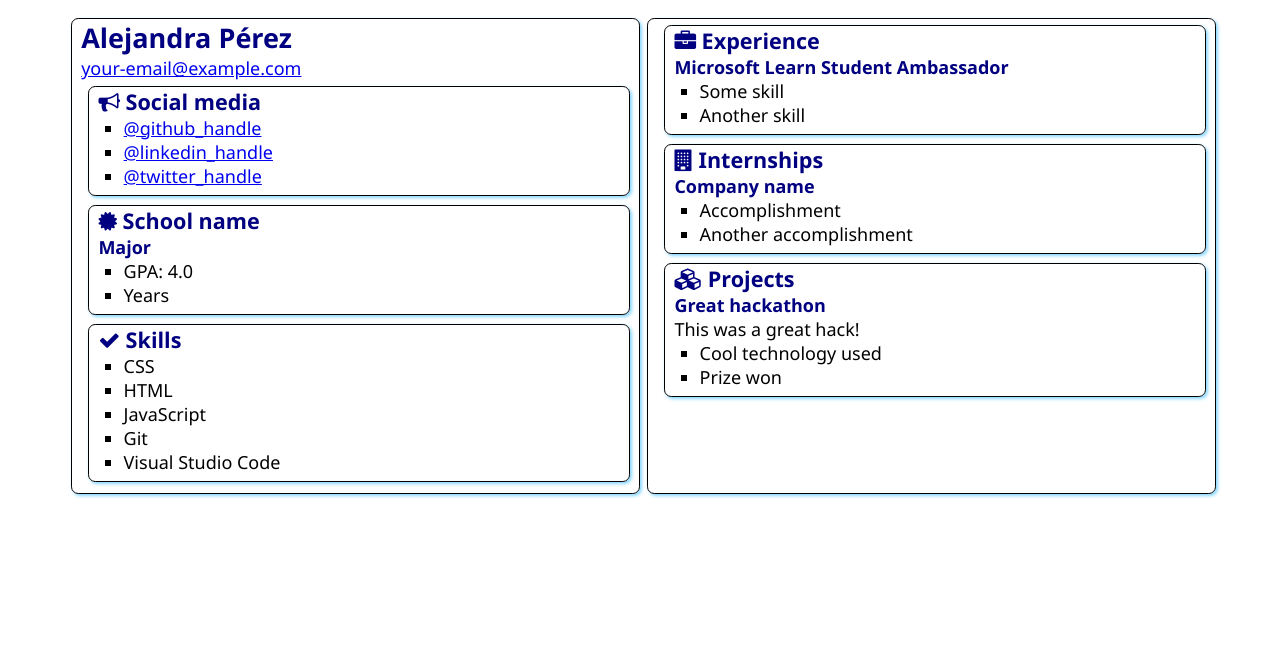
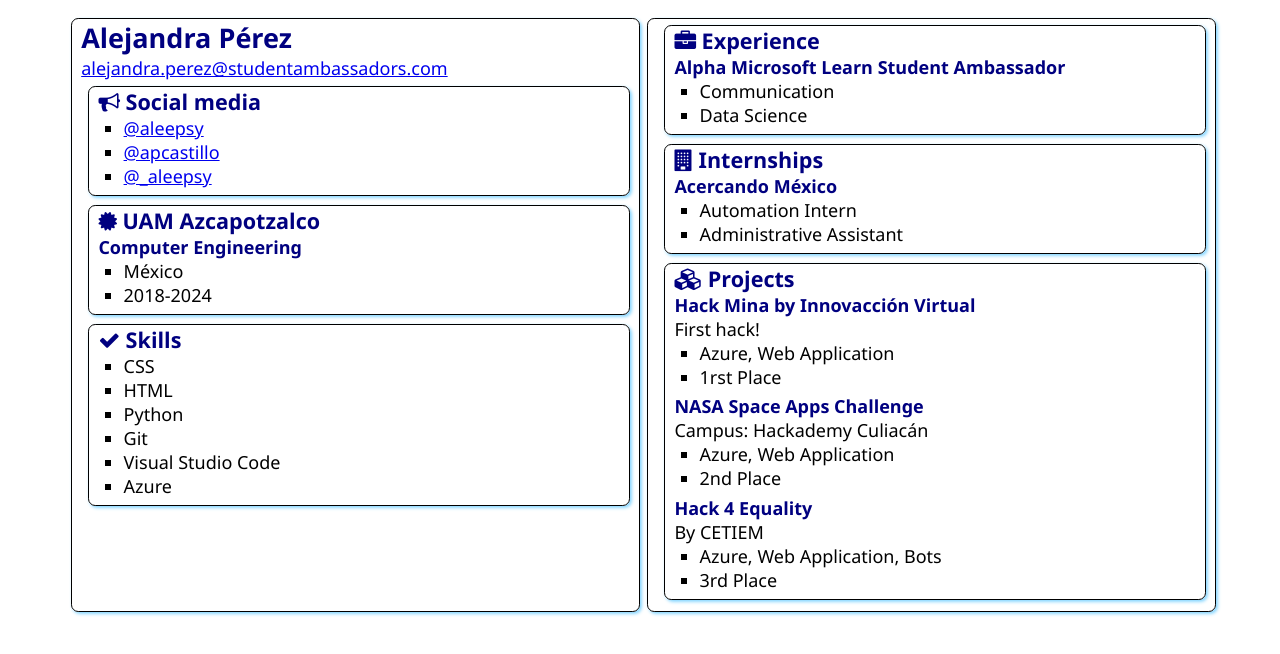
Before and after one commit to aleepsy/SATechnicalOnboarding, a plain HTML site: page src/index.html in a window 1280 px wide. Drawn offline with Linux system fonts and the light colour scheme.

Commit message:
Added my Info
Added my information.

```diff
--- a/src/index.html
+++ b/src/index.html
@@ -13,7 +13,7 @@
     <main>
         <article class="box">
             <h1>Alejandra Pérez</h1>
-            <div><a href="mailto:your.email@example.com">your-email@example.com</a></div>
+            <div><a href="mailto:alejandra.perez@studentambassadors.com">alejandra.perez@studentambassadors.com</a></div>
 
             <section class="box">
                 <h2>
@@ -21,9 +21,9 @@
                     Social media
                 </h2>
                 <ul>
-                    <li><a href="https://github.com/<handle>">@github_handle</a></li>
-                    <li><a href="https://linkedin.com/in/<handle>">@linkedin_handle</a></li>
-                    <li><a href="https://twitter.com/<handle>">@twitter_handle</a></li>
+                    <li><a href="https://github.com/aleepsy">@aleepsy</a></li>
+                    <li><a href="https://www.linkedin.com/in/apcastillo/">@apcastillo</a></li>
+                    <li><a href="https://twitter.com/_aleepsy">@_aleepsy</a></li>
                 </ul>
             </section>
 
@@ -31,12 +31,12 @@
                 <div class="education">
                     <h2>
                         <i class="fa fa-certificate" aria-hidden="true"></i>
-                        School name
+                        UAM Azcapotzalco
                     </h2>
-                    <h3>Major</h3>
+                    <h3>Computer Engineering</h3>
                     <ul>
-                        <li>GPA: 4.0</li>
-                        <li>Years</li>
+                        <li>México</li>
+                        <li>2018-2024</li>
                     </ul>
                 </div>
             </section>
@@ -49,9 +49,10 @@
                 <ul>
                     <li>CSS</li>
                     <li>HTML</li>
-                    <li>JavaScript</li>
+                    <li>Python</li>
                     <li>Git</li>
                     <li>Visual Studio Code</li>
+                    <li>Azure</li>
                 </ul>
             </section>
         </article>
@@ -61,10 +62,10 @@
                     <i class="fa fa-briefcase" aria-hidden="true"></i>
                     Experience
                 </h2>
-                <h3>Microsoft Learn Student Ambassador</h3>
+                <h3> Alpha Microsoft Learn Student Ambassador</h3>
                 <ul>
-                    <li>Some skill</li>
-                    <li>Another skill</li>
+                    <li>Communication</li>
+                    <li>Data Science</li>
                 </ul>
             </section>
             <section class="box">
@@ -73,10 +74,10 @@
                     Internships
                 </h2>
 
-                <h3>Company name</h3>
+                <h3>Acercando México</h3>
                 <ul>
-                    <li>Accomplishment</li>
-                    <li>Another accomplishment</li>
+                    <li>Automation Intern</li>
+                    <li>Administrative Assistant</li>
                 </ul>
             </section>
             <section class="box">
@@ -85,11 +86,23 @@
                     Projects
                 </h2>
 
-                <h3>Great hackathon</h3>
-                <div>This was a great hack!</div>
+                <h3>Hack Mina by Innovacción Virtual</h3>
+                <div>First hack!</div>
                 <ul>
-                    <li>Cool technology used</li>
-                    <li>Prize won</li>
+                    <li>Azure, Web Application</li>
+                    <li>1rst Place</li>
+                </ul>
+                <h3>NASA Space Apps Challenge</h3>
+                <div>Campus: Hackademy Culiacán</div>
+                <ul>
+                    <li>Azure, Web Application</li>
+                    <li>2nd Place</li>
+                </ul>
+                <h3>Hack 4 Equality</h3>
+                <div>By CETIEM</div>
+                <ul>
+                    <li>Azure, Web Application, Bots</li>
+                    <li>3rd Place</li>
                 </ul>
             </section>
         </article>
```
